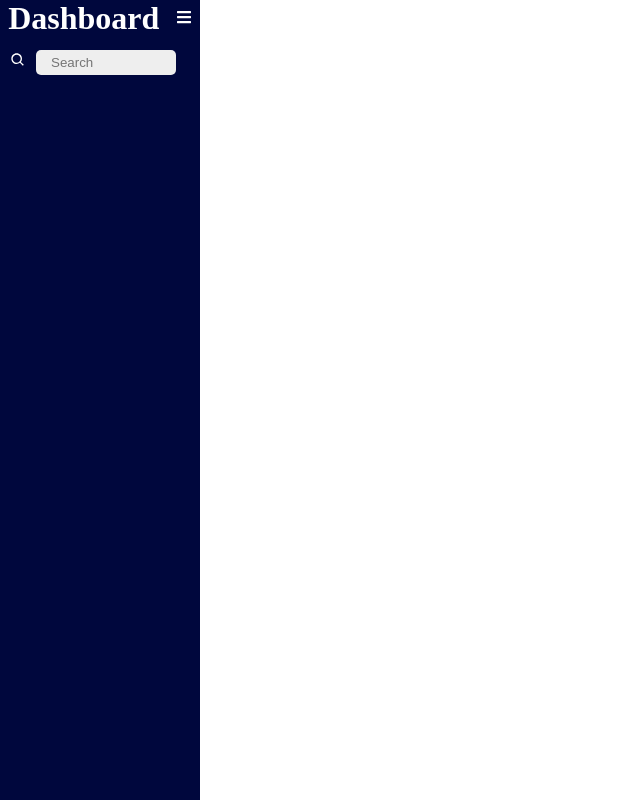
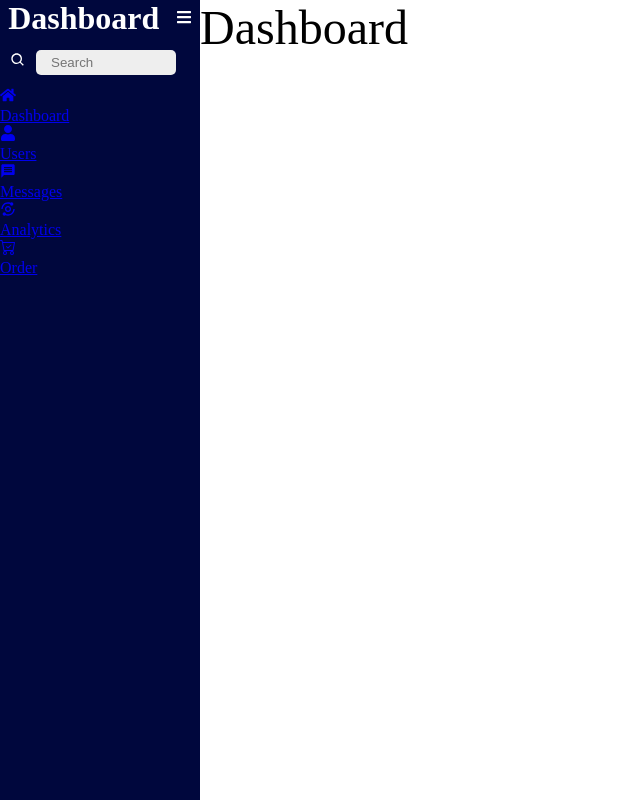
Before and after one commit to YasineNifa/sidebar, a React (Create React App) app: page / in a window 1280 px wide. Both pictures are taken after a click on the icon 20 px from the left and 8 px from the top of the page. Shown: the whole page, without its empty margins (0-640 px from the left). Built offline with nearby package versions, Linux system fonts and the light colour scheme.

Commit message:
Add new items in the sidebar
Signed-off-by: Ynifa <yasine.nifa@gmail.com>

```diff
--- a/src/App.js
+++ b/src/App.js
@@ -1,10 +1,17 @@
 import Sidebar from "./components/sidebar/Sidebar";
-
+import { BrowserRouter as Router, Route, Routes } from "react-router-dom";
+import Dashboard from "./pages/Dashboard";
+import Users from "./pages/Users";
 function App() {
   return (
-    <div className="App">
-      <Sidebar />
-    </div>
+    <Router>
+      <Sidebar>
+        <Routes>
+          <Route path="/" element={<Dashboard />} />
+          <Route path="/users" element={<Users />} />
+        </Routes>
+      </Sidebar>
+    </Router>
   );
 }
 
--- a/src/components/sidebar/Sidebar.js
+++ b/src/components/sidebar/Sidebar.js
@@ -8,7 +8,36 @@
 import React, { useState } from "react";
 import { AnimatePresence, motion } from "framer-motion";
 import "./Sidebar.css";
-function Sidebar() {
+
+const routes = [
+  {
+    path: "/",
+    name: "Dashboard",
+    icon: <FaHome />,
+  },
+  {
+    path: "/users",
+    name: "Users",
+    icon: <FaUser />,
+  },
+  {
+    path: "/messages",
+    name: "Messages",
+    icon: <MdMessage />,
+  },
+  {
+    path: "/analytics",
+    name: "Analytics",
+    icon: <BiAnalyse />,
+  },
+  {
+    path: "/order",
+    name: "Order",
+    icon: <BsCartCheck />,
+  },
+];
+
+function Sidebar({ children }) {
   const [isOpen, setIsOpen] = useState(false);
   const toggle = () => setIsOpen(!isOpen);
   const inputAnimation = {
@@ -93,7 +122,35 @@
             )}
           </AnimatePresence>
         </div>
+        <section className="routes">
+          {routes.map((route, index) => {
+            return (
+              <NavLink
+                to={route.path}
+                key={index}
+                className="link"
+                activeClassName="active"
+              >
+                <div className="icon">{route.icon}</div>
+                <AnimatePresence>
+                  {isOpen && (
+                    <motion.div
+                      variants={showAnimation}
+                      initial="hidden"
+                      animate="show"
+                      exit="hidden"
+                      className="link_text"
+                    >
+                      {route.name}
+                    </motion.div>
+                  )}
+                </AnimatePresence>
+              </NavLink>
+            );
+          })}
+        </section>
       </motion.div>
+      <main>{children}</main>
     </div>
   );
 }
--- /dev/null
+++ b/src/pages/Dashboard.js
@@ -0,0 +1,5 @@
+const Dashboard = () => {
+    return <div className="title"> Dashboard</div>;
+  };
+
+  export default Dashboard;
--- /dev/null
+++ b/src/pages/Users.js
@@ -0,0 +1,5 @@
+const Users = () => {
+    return <div className="title"> Users</div>;
+  };
+
+  export default Users;
```
Also changed, not shown: src/components/sidebar/Sidebar.css (+4 -5 lines).
